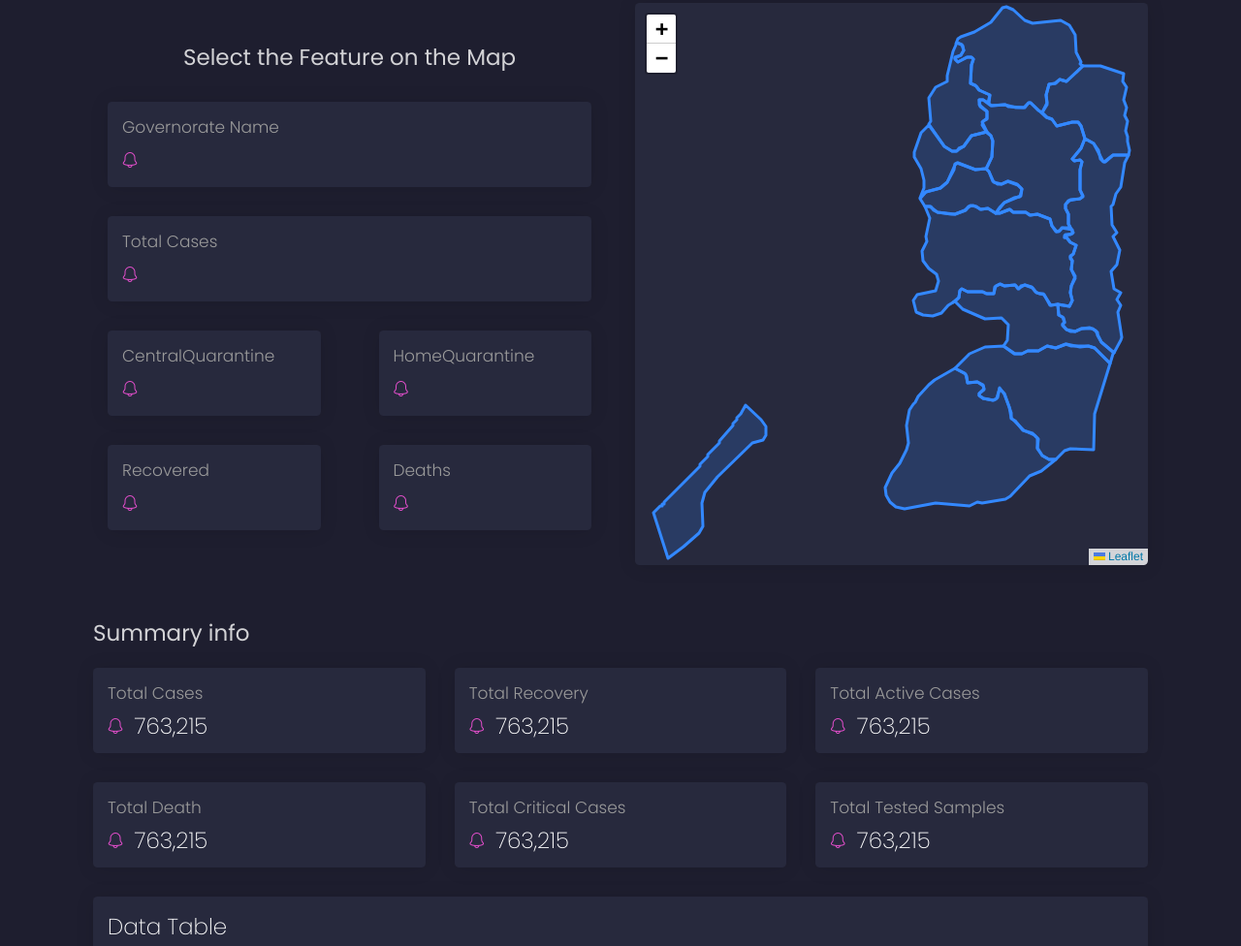
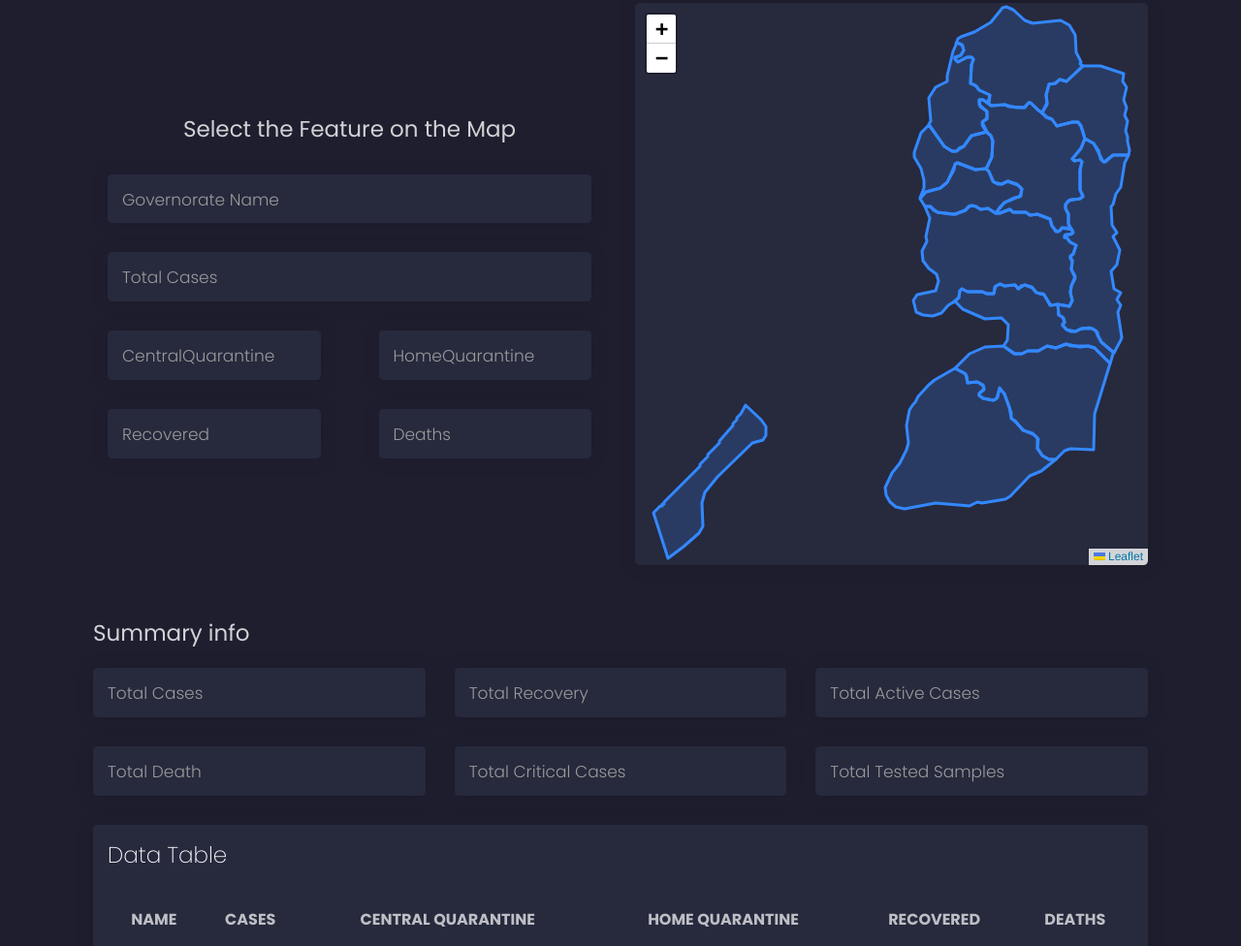
Before and after one commit to YasserIsmail/CoronaVirus-Status-in-Palestine-Territories, a plain HTML site: page index.html in a window 1280 px wide. Shown: the part 383-1359 px from the top of the page at 97% size. Drawn offline with nearby package versions, Linux system fonts and the light colour scheme; no server answers.

Commit message:
Update index.html

```diff
--- a/index.html
+++ b/index.html
@@ -71,7 +71,7 @@
                             <div class="card card-chart">
                                 <div class="card-header">
                                     <h5 class="card-category">Governorate Name</h5>
-                                    <h3 id='name_next_map' class="card-title"><i class="tim-icons icon-bell-55 text-primary"></i></h3>
+                                    <h3 id='name_next_map' class="card-title"></h3>
                                 </div>
                             </div>
                         </div>
@@ -79,7 +79,7 @@
                             <div class="card card-chart">
                                 <div class="card-header">
                                     <h5 class="card-category">Total Cases</h5>
-                                    <h3 id='case_next_map' class="card-title"><i class="tim-icons icon-bell-55 text-primary"></i></h3>
+                                    <h3 id='case_next_map' class="card-title"></h3>
                                 </div>
                             </div>
                         </div>
@@ -89,7 +89,7 @@
                                     <div class="card card-chart">
                                         <div class="card-header">
                                             <h5 class="card-category">CentralQuarantine</h5>
-                                            <h3 id='Central_next_map' class="card-title"><i class="tim-icons icon-bell-55 text-primary"></i></h3>
+                                            <h3 id='Central_next_map' class="card-title"></h3>
                                         </div>
                                     </div>
                                 </div>
@@ -99,7 +99,7 @@
                                     <div class="card card-chart">
                                         <div class="card-header">
                                             <h5 class="card-category">HomeQuarantine</h5>
-                                            <h3 id='Home_next_map' class="card-title"><i class="tim-icons icon-bell-55 text-primary"></i></h3>
+                                            <h3 id='Home_next_map' class="card-title"></h3>
                                         </div>
                                     </div>
                                 </div>
@@ -111,7 +111,7 @@
                                     <div class="card card-chart">
                                         <div class="card-header">
                                             <h5 class="card-category">Recovered</h5>
-                                            <h3 id='recover_next_map' class="card-title"><i class="tim-icons icon-bell-55 text-primary"></i></h3>
+                                            <h3 id='recover_next_map' class="card-title"></h3>
                                         </div>
                                     </div>
                                 </div>
@@ -121,7 +121,7 @@
                                     <div class="card card-chart">
                                         <div class="card-header">
                                             <h5 class="card-category">Deaths</h5>
-                                            <h3 id='death_next_map' class="card-title"><i class="tim-icons icon-bell-55 text-primary"></i></h3>
+                                            <h3 id='death_next_map' class="card-title"></h3>
                                         </div>
                                     </div>
                                 </div>
@@ -150,7 +150,7 @@
                     <div class="card card-chart">
                         <div class="card-header">
                             <h5 class="card-category">Total Cases</h5>
-                            <h3 id="summ-total" class="card-title"><i class="tim-icons icon-bell-55 text-primary"></i> 763,215</h3>
+                            <h3 id="summ-total" class="card-title"></h3>
                         </div>
                     </div>
                 </div>
@@ -159,7 +159,7 @@
                     <div class="card card-chart">
                         <div class="card-header">
                             <h5 class="card-category">Total Recovery</h5>
-                            <h3 id="summ-recover" class="card-title"><i class="tim-icons icon-bell-55 text-primary"></i> 763,215</h3>
+                            <h3 id="summ-recover" class="card-title"></h3>
                         </div>
                     </div>
                 </div>
@@ -168,7 +168,7 @@
                     <div class="card card-chart">
                         <div class="card-header">
                             <h5 class="card-category">Total Active Cases</h5>
-                            <h3 id="summ-active" class="card-title"><i class="tim-icons icon-bell-55 text-primary"></i> 763,215</h3>
+                            <h3 id="summ-active" class="card-title"></h3>
                         </div>
                     </div>
                 </div>
@@ -179,7 +179,7 @@
                     <div class="card card-chart">
                         <div class="card-header">
                             <h5 class="card-category">Total Death</h5>
-                            <h3 id="summ-death" class="card-title"><i class="tim-icons icon-bell-55 text-primary"></i> 763,215</h3>
+                            <h3 id="summ-death" class="card-title"></h3>
                         </div>
                     </div>
                 </div>
@@ -188,7 +188,7 @@
                     <div class="card card-chart">
                         <div class="card-header">
                             <h5 class="card-category">Total Critical Cases</h5>
-                            <h3 id="summ-c-case" class="card-title"><i class="tim-icons icon-bell-55 text-primary"></i> 763,215</h3>
+                            <h3 id="summ-c-case" class="card-title"></h3>
                         </div>
                     </div>
                 </div>
@@ -197,7 +197,7 @@
                     <div class="card card-chart">
                         <div class="card-header">
                             <h5 class="card-category">Total Tested Samples</h5>
-                            <h3 id="summ-tested" class="card-title"><i class="tim-icons icon-bell-55 text-primary"></i> 763,215</h3>
+                            <h3 id="summ-tested" class="card-title"></h3>
                         </div>
                     </div>
                 </div>
```
